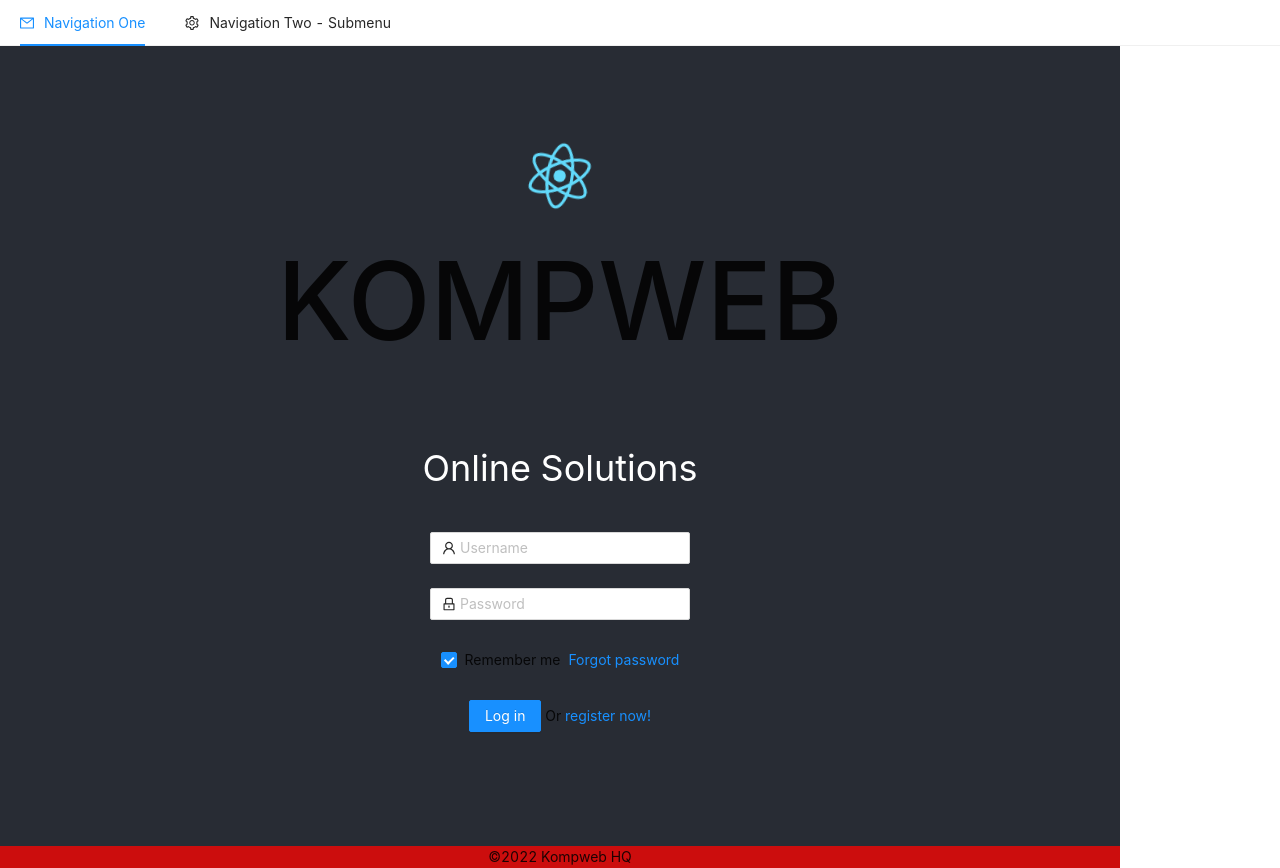
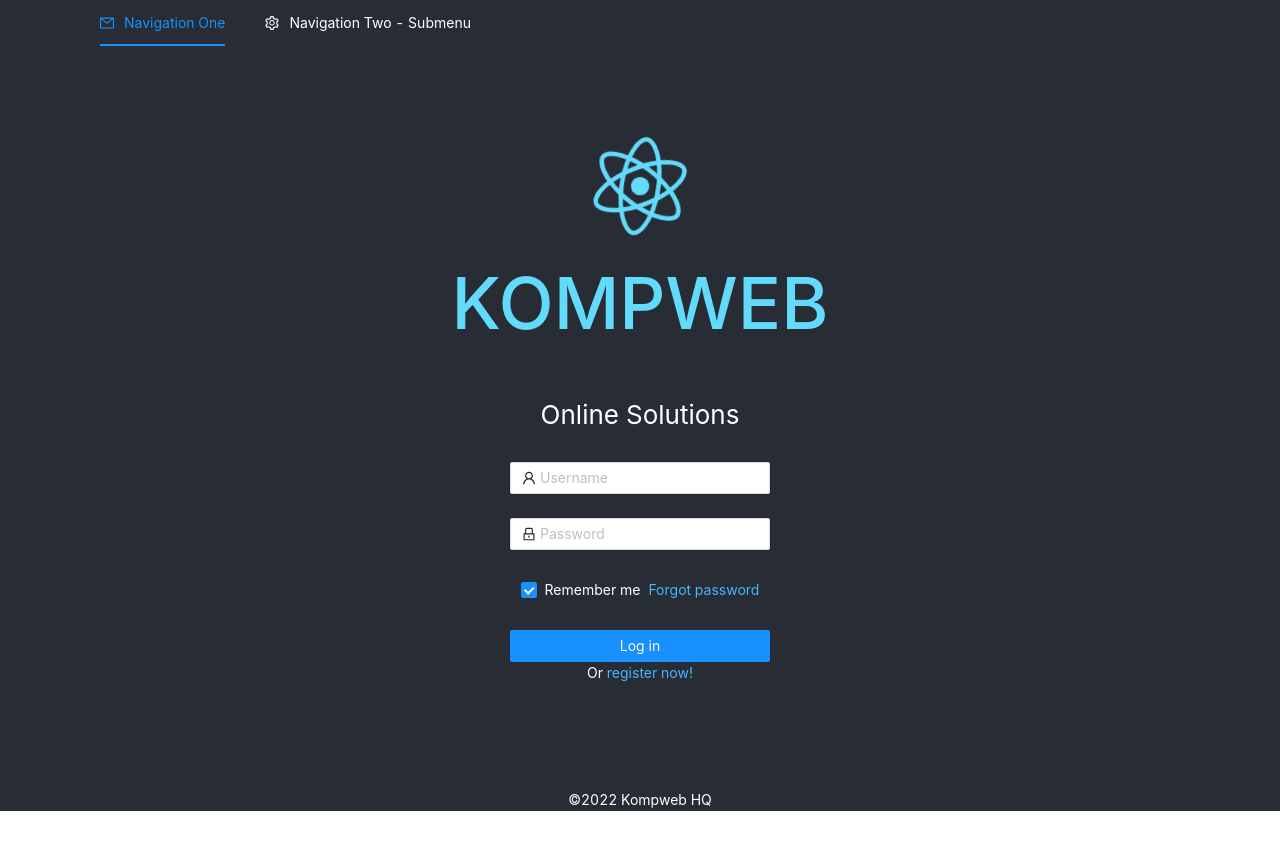
Before and after one commit to Kompweb/Kompweb, a React (Create React App) app in the folder Frontend/: page / in a window 1280 px wide. After the commit the page ends 811 px from the top, so only its background shows below. Built offline with nearby package versions, Linux system fonts and the light colour scheme.

Commit message:
refactor styling - (1)

```diff
--- a/Frontend/src/App.css
+++ b/Frontend/src/App.css
@@ -1,15 +1,27 @@
+body div {
+  background-color: #282c34;
+  color: white;
+}
+
 .App {
   text-align: center;
   max-width: 1120px;
+  margin: auto;
   display: column;
   justify-content: center;
-  /* align-content: center; */
+  align-content: center;
   align-items: center;
-  background-color: #cc0d0d;
+}
+
+.ant-menu .ant-menu-item-group-title {
+  background-color: #ffffff;
+  color: black;
+  /* margin: 5%; */
+  font-size: 18px;
 }
 
 .App-logo {
-  height: 10vmin;
+  height: 15vmin;
   pointer-events: none;
 }
 
@@ -20,30 +32,28 @@
 }
 
 .App-header {
-  background-color: #282c34;
-  min-height: 100vh;
+  min-height: 93vh;
   display: flex;
   flex-direction: column;
   align-items: center;
   justify-content: center;
   font-size: calc(20px + 2vmin);
-  color: white;
 }
 
-h1 {
-  font-size: 3em;
-  color: blue;
+.App .ant-menu-overflow {
+  background-color: #282c34;
+  color: #fff;
+  font-size: calc(10px + 0.5vmin);
+  border-bottom: #cc0d0d;
 }
 
-.App-form {
-  height: 10vmin;
-  color: #cc0d0d;
-  font-size: calc(20px + 2vmin);
+.App h1 {
+  font-size: calc(24px + 6vmin);
+  color: #61dafb;
 }
-.App-link-client {
-  color: #61dafb;
-  font-size: calc(10px + 1vmin);
-  margin-top: 20px;
+
+.App p {
+  font-size: calc(10px + 2vmin);
 }
 
 @keyframes App-logo-spin {
--- a/Frontend/src/App.js
+++ b/Frontend/src/App.js
@@ -1,12 +1,15 @@
 import logo from './assets/logo.svg';
 import './App.css';
 import React from 'react';
+import Header from './components/common/Header';
 import Login from './components/common/Login';
 import Footer from './components/common/Footer';
 
 function App() {
   return (
     <div className="App">
+      <Header />
+
       <header className="App-header">
         <img src={logo} className="App-logo" alt="logo" />
         <h1>KOMPWEB</h1>
--- /dev/null
+++ b/Frontend/src/Login.css
@@ -0,0 +1,18 @@
+/* .login-form {
+  width: 300px;
+} */
+/* .login-form-forgot {
+  float: right;
+} */
+/* .ant-col-rtl .login-form-forgot {
+  float: left;
+} */
+.login-form-button {
+  width: 100%;
+}
+.login-form a {
+  color: #45b7fe;
+}
+.ant-checkbox-wrapper {
+  color: #ffffff;
+}
--- a/Frontend/src/components/common/Header.js
+++ b/Frontend/src/components/common/Header.js
@@ -8,7 +8,7 @@ import {
 } from '@ant-design/icons';
 import { Menu } from 'antd';
 
-const App = () => (
+const Header = () => (
   <Menu mode="horizontal" defaultSelectedKeys={['mail']}>
     <Menu.Item key="mail" icon={<MailOutlined />}>
       Navigation One
@@ -36,4 +36,4 @@ const App = () => (
   </Menu>
 );
 
-export default App;
+export default Header;
--- a/Frontend/src/components/common/Login.js
+++ b/Frontend/src/components/common/Login.js
@@ -1,6 +1,6 @@
 import React from 'react';
 import 'antd/dist/antd.css';
-// import '../../../styles/LoginContainer.less';
+import '../../Login.css';
 import { LockOutlined, UserOutlined } from '@ant-design/icons';
 import { Button, Checkbox, Form, Input } from 'antd';
 
@@ -47,7 +47,7 @@ const Login = () => {
           placeholder="Password"
         />
       </Form.Item>
-      <Form.Item>
+      <Form.Item className="remembeP">
         <Form.Item name="remember" valuePropName="checked" noStyle>
           <Checkbox>Remember me</Checkbox>
         </Form.Item>
--- a/Frontend/src/index.css
+++ b/Frontend/src/index.css
@@ -1,5 +1,4 @@
-body {
-  margin: 0;
+.body {
   font-family: -apple-system, BlinkMacSystemFont, 'Segoe UI', 'Roboto', 'Oxygen',
     'Ubuntu', 'Cantarell', 'Fira Sans', 'Droid Sans', 'Helvetica Neue',
     sans-serif;
--- a/Frontend/src/index.js
+++ b/Frontend/src/index.js
@@ -2,14 +2,14 @@ import React from 'react';
 import ReactDOM from 'react-dom/client';
 import './index.css';
 import App from './App';
-import Header from './components/common/Header';
+// import Header from './components/common/Header';
 // import Footer from './components/common/Footer';
 
 const root = ReactDOM.createRoot(document.getElementById('root'));
 
 root.render(
   <React.StrictMode>
-    <Header />
+    {/* <Header /> */}
     <App />
     {/* <Footer /> */}
   </React.StrictMode>
--- a/Frontend/src/styles/App.less
+++ b/Frontend/src/styles/App.less
@@ -3,7 +3,7 @@
 }
 
 .App-logo {
-    height: 20vW;
+  height: 20vw;
   pointer-events: none;
 }
 
@@ -38,7 +38,6 @@
 }
 .ant-checkbox-wrapper {
   color: #ffffff;
-
 }
 .App-form {
   /* margin: 140px; */
--- a/Frontend/src/styles/Hud.less
+++ b/Frontend/src/styles/Hud.less
@@ -5,7 +5,7 @@
 :root {
   --green: #c6fd7e;
   --grey: #c7c7c7;
-  --white: white;
+  --white: rgb(0, 0, 0);
   --bar-border-radius: 200px;
   --font-size: 1.5rem;
 }
@@ -149,8 +149,8 @@
   }
   &:nth-child(1) {
     transform: translateX(1rem) skew(-20deg);
-    margin-bottom: .1rem;
-    margin-left: .1rem;
+    margin-bottom: 0.1rem;
+    margin-left: 0.1rem;
     @media (max-width: 1100px) {
       transform: translateX(1.2rem) skew(-20deg);
     }
--- a/Frontend/src/styles/global.less
+++ /dev/null
@@ -1,2 +0,0 @@
-@import url('https://fonts.googleapis.com/css2?family=Bangers&family=Nunito&family=Mulish&family=Open+Sans:ital,wght@0,200;0,300;0,400;0,600;0,700;0,800;0,900;1,200;1,300;1,400;1,600;1,700;1,800;1,900&display=swap');
-@import url('https://fonts.googleapis.com/css2?family=Atma:wght@600;700&display=swap');
--- a/Frontend/src/styles/index.less
+++ b/Frontend/src/styles/index.less
@@ -1,10 +1,11 @@
-// @import 'global';
-// @import 'mixins';
+@import 'global';
+@import 'mixins';
 @import 'variables';
 
 // custom styling
-// @import 'Header';
-@import '../styles/App.less';
+@import 'Header';
+@import '../styles/theme-overrides.js';
+@import './App.less';
 // @import './Admin/Header.less';
 // @import 'LandingPage';
 // @import 'Hud';
```
Also changed, not shown: Frontend/src/styles/LoginContainer.less (deleted, +0 -12 lines). Lines whose indentation alone changed are shown as unchanged.
